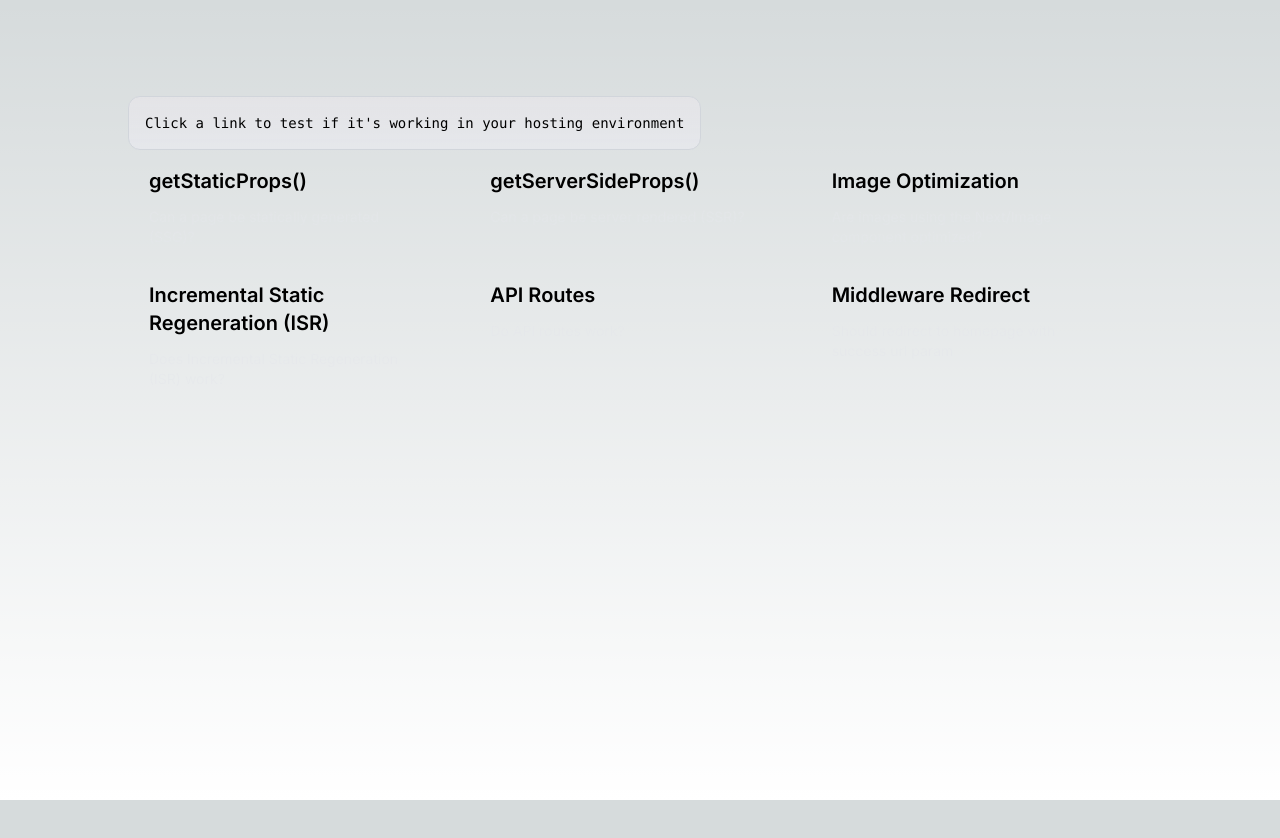
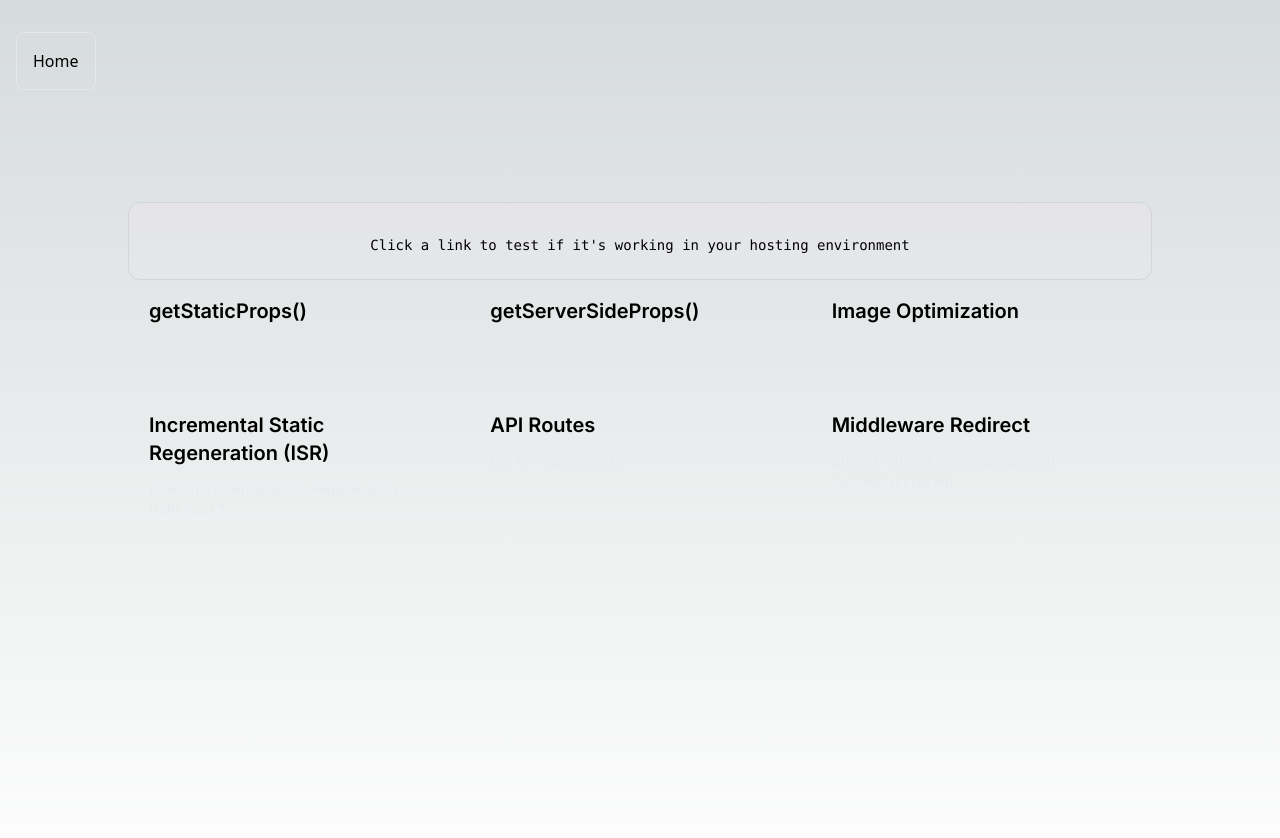
Before and after one commit to thomas-desmond/host-check-nextjs, a Next.js app: page / in a window 1280 px wide. Shown: the top 838 px of the page. Before the commit the page ends 800 px from the top, so only its background shows below. Built offline with nearby package versions, Linux system fonts and the light colour scheme.

Commit message:
Add navbar

```diff
--- /dev/null
+++ b/components/navbar.tsx
@@ -0,0 +1,18 @@
+import Link from 'next/link'
+import React from 'react'
+
+export default function Navbar() {
+    return (
+        <nav>
+            <div className="max-w-screen-xl flex flex-wrap items-center justify-between mx-auto p-4">
+                <Link href="/" >
+                    <ul className="font-medium flex flex-col p-4 border  mt-4 rounded-lg hover:dark:border-neutral-700 hover:dark:bg-neutral-800/30">
+                        <li>
+                            <div className="block py-2 px-3 text-black rounded bg-transparent md:p-0 dark:text-white " aria-current="page">Home</div>
+                        </li>
+                    </ul>
+                </Link>
+            </div>
+        </nav>
+    )
+}
--- a/pages/_app.tsx
+++ b/pages/_app.tsx
@@ -1,6 +1,11 @@
 import "@/styles/globals.css";
 import type { AppProps } from "next/app";
+import Layout from "./layout";
 
 export default function App({ Component, pageProps }: AppProps) {
-  return <Component {...pageProps} />;
+  return (
+    <Layout>
+      <Component {...pageProps} />
+    </Layout>
+  )
 }
--- a/pages/index.tsx
+++ b/pages/index.tsx
@@ -8,13 +8,13 @@ export default function Home() {
     <main
       className={`flex min-h-screen flex-col items-center p-24 ${inter.className}`}
     >
-      <div className="z-10 max-w-5xl w-full items-center justify-between font-mono text-sm lg:flex">
-        <p className="fixed left-0 top-0 flex w-full justify-center border-b border-gray-300 bg-gradient-to-b from-zinc-200 pb-6 pt-8 backdrop-blur-2xl dark:border-neutral-800 dark:bg-zinc-800/30 dark:from-inherit lg:static lg:w-auto  lg:rounded-xl lg:border lg:bg-gray-200 lg:p-4 lg:dark:bg-zinc-800/30">
+      <div className="z-10 max-w-5xl w-full items-center justify-between font-mono text-sm">
+        <p className="left-0 top-0 flex justify-center border-b border-gray-300 bg-gradient-to-b from-zinc-200 pb-6 pt-8 backdrop-blur-2xl dark:border-neutral-800 dark:bg-zinc-800/30 dark:from-inherit static w-auto rounded-xl border lg:bg-gray-200 p-4 lg:dark:bg-zinc-800/30">
           Click a link to test if it&apos;s working in your hosting environment
         </p>
       </div>
 
-      <div className="grid lg:max-w-5xl lg:w-full lg:mb-0 lg:grid-cols-3 lg:text-left">
+      <div className="grid max-w-5xl w-full mb-0 lg:grid-cols-3 text-left">
         <HomepageLink pageLink="static" pageTitle="getStaticProps()" pageDescription="Can a page be statically generated (SSG)?" />
         <HomepageLink pageLink="server" pageTitle="getServerSideProps()" pageDescription="Can a page be server rendered (SSR)?" />
         <HomepageLink pageLink="image-optimization" pageTitle="Image Optimization" pageDescription="Are images using the Next/Image component optimized?" />
--- /dev/null
+++ b/pages/layout.tsx
@@ -0,0 +1,11 @@
+import Navbar from "@/components/navbar";
+
+
+export default function Layout({ children }: { children: React.ReactNode }) {
+  return (
+    <>
+      <Navbar />
+      <main>{children}</main>
+    </>
+  )
+}
```
